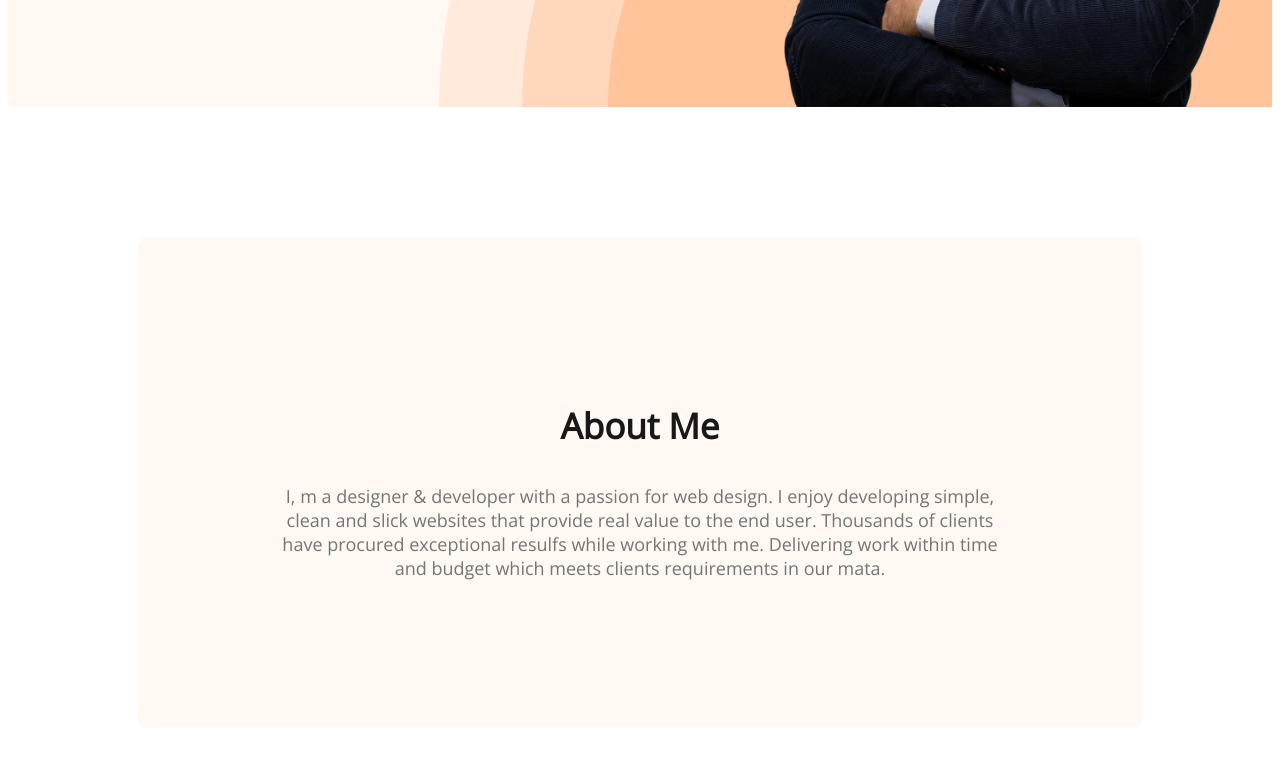
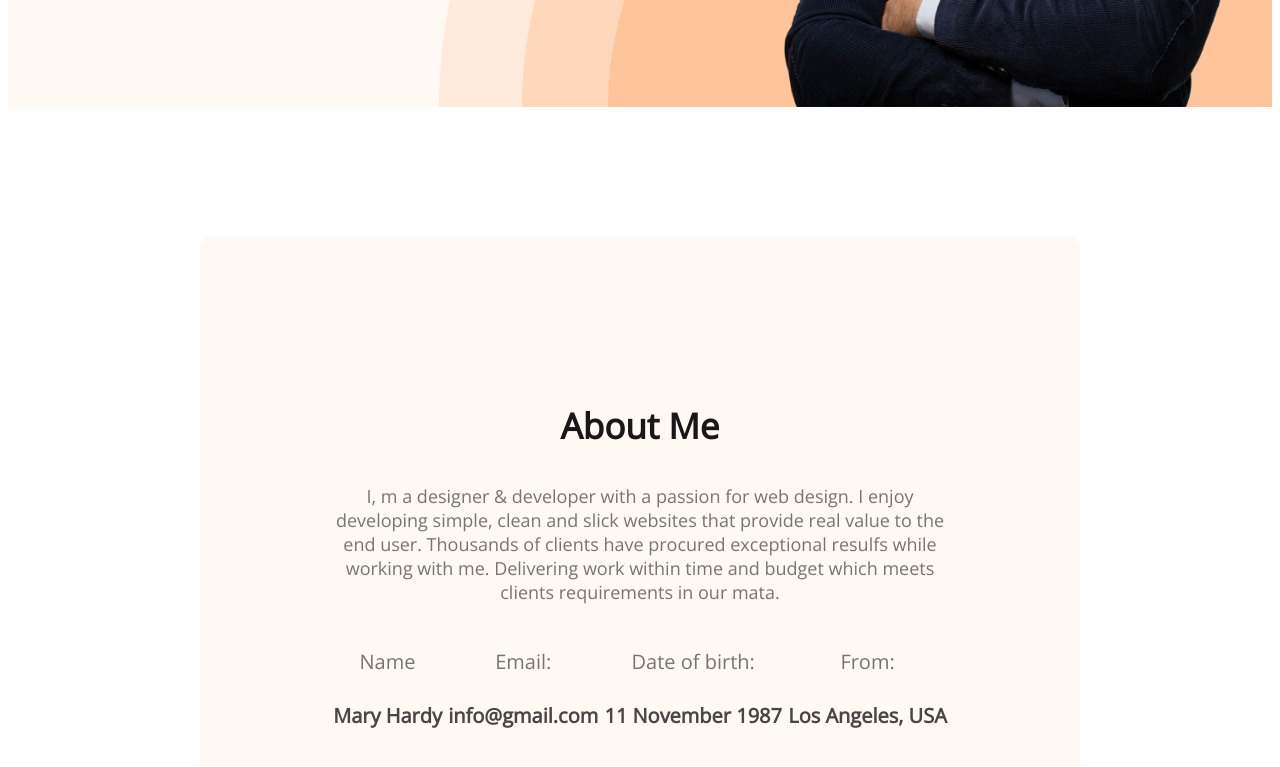
Before and after one commit to debu30/web-developer-portfolio, a plain HTML site: page index.html in a window 1280 px wide. Shown: the part 661-1428 px from the top of the page. Drawn offline with nearby package versions, Linux system fonts and the light colour scheme.

Commit message:
about finished

```diff
--- a/index.html
+++ b/index.html
@@ -48,6 +48,25 @@
 <section class="about">
     <h3 class="section-title">About Me</h3>
     <p class="section-description">I, m a designer & developer with a passion for web design. I enjoy developing simple, clean and slick websites that provide real value to the end user. Thousands of clients have procured exceptional resulfs while working with me. Delivering work within time and budget which meets clients requirements in our mata.</p>
+
+    <div class="about-info-container">
+        <div class="about-info">
+            <h4 class="info-title">Name</h4>
+            <p class="info-description">Mary Hardy </p>
+        </div>
+        <div class="about-info">
+            <h4 class="info-title">Email:</h4>
+            <p class="info-description">info@gmail.com </p>
+        </div>
+        <div class="about-info">
+            <h4 class="info-title">Date of birth:</h4>
+            <p class="info-description">11 November 1987</p>
+        </div>
+        <div class="about-info">
+            <h4 class="info-title">From:</h4>
+            <p class="info-description">Los Angeles, USA</p>
+        </div>
+    </div>
 </section>
 
 
--- a/styles/portfolio.css
+++ b/styles/portfolio.css
@@ -20,14 +20,14 @@ body {
 }
 
 
-.section-title{
-    color:  #181818;
+.section-title {
+    color: #181818;
     text-align: center;
     font-size: 35px;
     font-weight: 700;
 }
 
-.section-description{
+.section-description {
     color: #757575;
     text-align: center;
     font-size: 18px;
@@ -83,7 +83,7 @@ nav a {
     justify-content: space-between;
 }
 
-.banner-content{
+.banner-content {
     max-width: 500px;
 }
 
@@ -91,13 +91,13 @@ nav a {
     width: 500px;
 }
 
-.banner-greeting{
+.banner-greeting {
     font-size: 45px;
     color: #474747;
     margin-bottom: 0;
 }
 
-.banner-title{
+.banner-title {
     font-size: 85px;
     font-weight: 700;
     margin-top: 5px;
@@ -107,11 +107,35 @@ margin-bottom: 20px;
 
 
 /* Main section styles */
+main {
+    max-width: 1140px;
+    margin: 0 auto;
+}
 
 /* about section    */
-.about{
+.about {
     padding: 130px;
     border-radius: 10px;
     background: #FFF8F3;
     margin: 130px;
 }
+
+.about-info-container{
+    display: flex;
+    justify-content: space-around;
+}
+
+.info-title{
+    text-align: center;
+    color:  #757575;
+text-align: center;
+font-size: 20px;
+font-weight: 400;
+
+}
+
+.info-description{
+    color:  #474747;
+font-size: 20px;
+font-weight: 700;
+}
```
Lines whose indentation alone changed are shown as unchanged.
